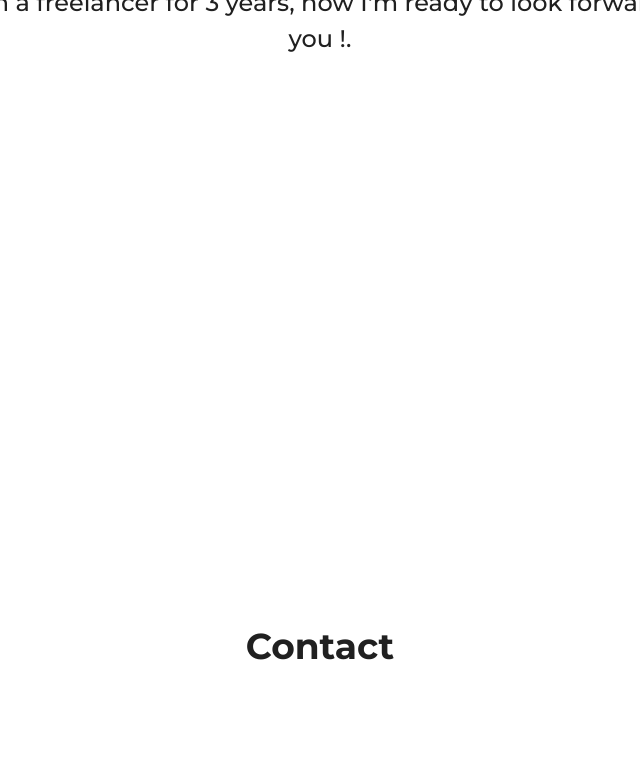
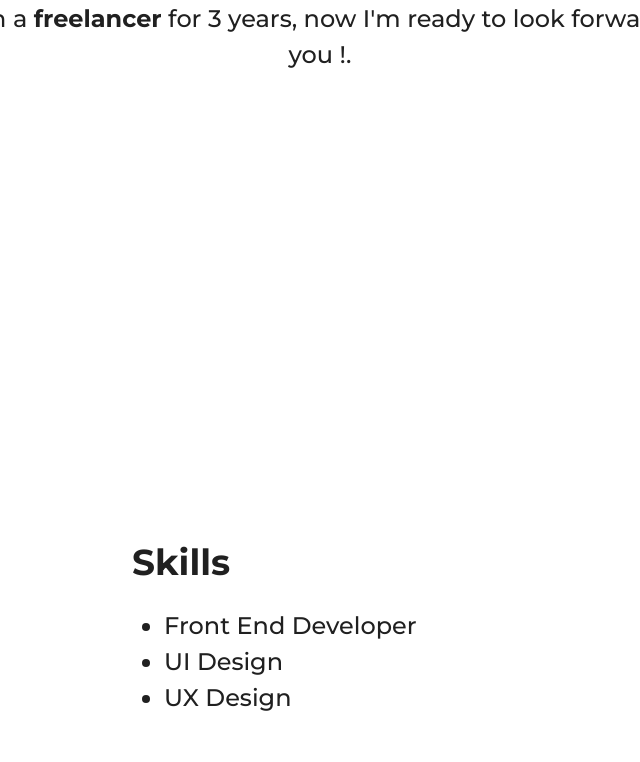
Before and after one commit to iqbalzayyan/iqbalzayyan.github.io, a plain HTML site: page frontend/index.html in a window 1280 px wide. Shown: the part 1166-1928 px from the top of the page, without its empty margins (320-960 px from the left). Drawn offline with nearby package versions, Linux system fonts and the light colour scheme.

Commit message:
menambah style dan text

```diff
--- a/frontend/index.html
+++ b/frontend/index.html
@@ -28,14 +28,25 @@
     <!-- Start: About Us  -->
     <section class="section container-md">
         <h1>About us</h1>
-        <p>
-            I’m Iqbal Zayyan. I’m from Indonesia. I've been working as a Front End Developer since 2018. And I've been a freelancer for 3 years, now I'm ready to look forward to working with you !.
+        <p class="mt-4">
+            I’m <strong>Iqbal Zayyan</strong>. I’m from Indonesia. I've been working as a <strong>Front End Developer</strong> since 2018. And I've been a <strong>freelancer</strong> for 3 years, now I'm ready to look forward to working with you !.
         </p>
     </section>
     <!-- End: About Us  -->
 
+    <!-- Start: Skills  -->
+    <section class="section-skills container-md">
+        <h3>Skills</h3>
+        <ul class="mt-4">
+            <li class="text-items">Front End Developer</li>
+            <li class="text-items">UI Design</li>
+            <li class="text-items">UX Design</li>
+        </ul>
+    </section>
+    <!-- End: Skills  -->
+
     <!-- Start: Contact  -->
-    <section class="section-2 container-md">
+    <section class="section-contact container-md">
         <h1>Contact</h1>
         <div class="icon">
             <a href="#"><img class="ic-1 mx-4" id="ic1" src="/frontend/images/ic-1.svg" alt="Email"></a>
--- a/frontend/styles/style.scss
+++ b/frontend/styles/style.scss
@@ -64,6 +64,14 @@ body {
                 color: #202020;
                 text-decoration: none;
             }
+            .skills,
+            .about,
+            .contact {
+                transition: 0.8s;
+                &:hover {
+                    text-shadow: 0 0 20px #919191;
+                }
+            }
         }
     }
     .section {
@@ -86,7 +94,27 @@ body {
             color: #202020;
         }
     }
-    .section-2 {
+    .section-skills {
+        width: 400px;
+        margin-top: 468px;
+        h3 {
+            font-family: Montserrat;
+            font-style: normal;
+            font-weight: bold;
+            font-size: 36px;
+            color: #202020;
+        }
+        ul {
+            .text-items {
+                font-family: Montserrat;
+                font-style: normal;
+                font-weight: 500;
+                font-size: 24px;
+                color: #202020;
+            }
+        }
+    }
+    .section-contact {
         margin-top: 568px;
         text-align: center;
         justify-content: center;
```
Also changed, not shown: frontend/styles/style.css, 1 other file.
